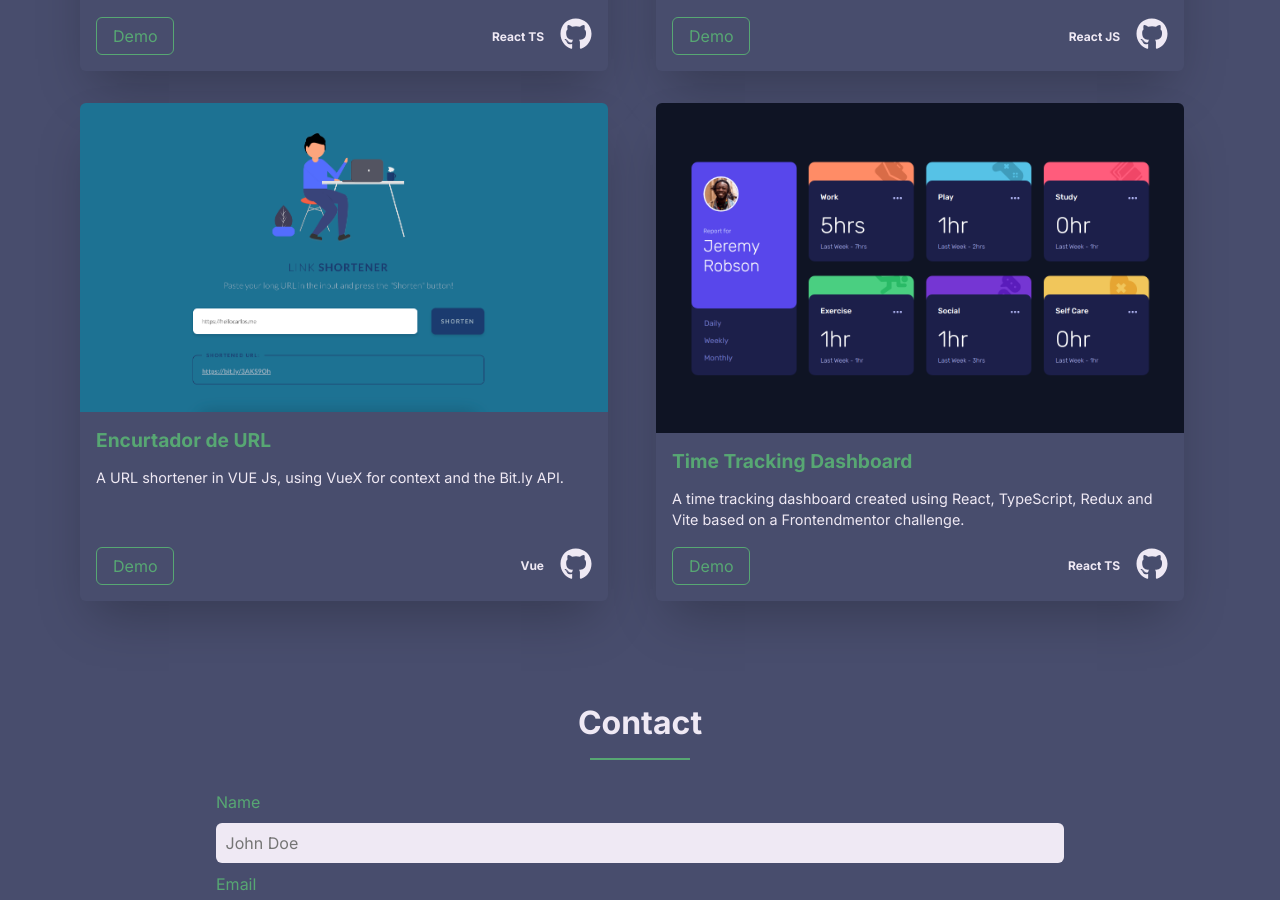
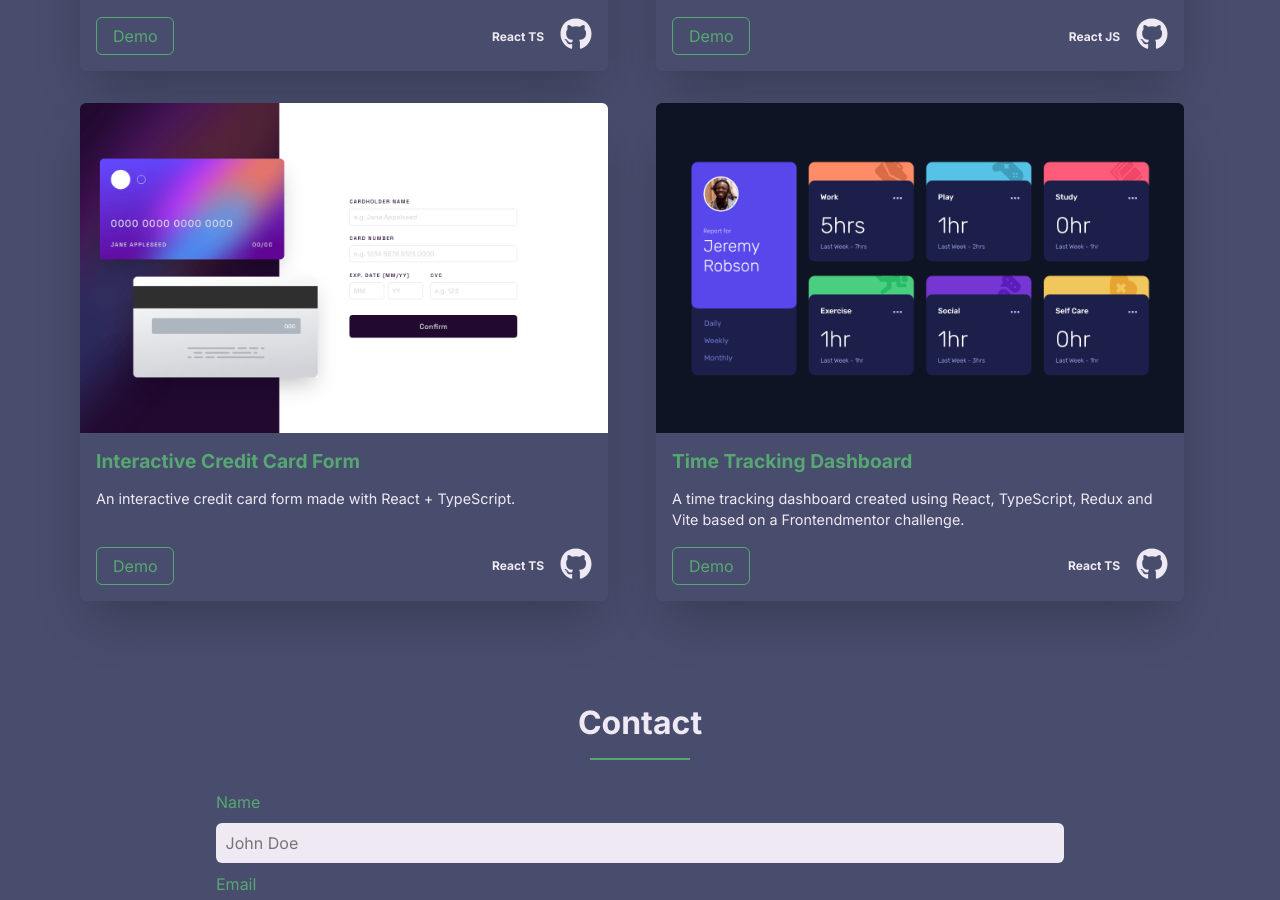
Before and after one commit to kdumagalhaes/hellocarlos, a React (Vite) app: page / in a window 1280 px wide. Shown: the part 2059-2959 px from the top of the page. Built offline with nearby package versions, Linux system fonts and the light colour scheme.

Commit message:
Add new project Interactive Card Details Form

```diff
--- a/src/components/Projects/Card/Card.tsx
+++ b/src/components/Projects/Card/Card.tsx
@@ -2,7 +2,7 @@ import { Container } from './styles'
 
 // assets
 import { FaGithub } from 'react-icons/fa'
-import Encurtador from '../../../assets/thumbnails/encurtador.webp'
+import CardForm from '../../../assets/thumbnails/card-form.webp'
 import CoffeeDelivery from '../../../assets/thumbnails/coffee-delivery-screen.webp'
 import TimeTracking from '../../../assets/thumbnails/time-tracking-screen.webp'
 import Dashboard from '../../../assets/thumbnails/dashboard.webp'
@@ -30,8 +30,8 @@ export function Card({
     case 'coffeedelivery':
       image = CoffeeDelivery
       break
-    case 'encurtador':
-      image = Encurtador
+    case 'card-form':
+      image = CardForm
       break
     case 'timetracking':
       image = TimeTracking
--- a/src/components/Projects/Projects.tsx
+++ b/src/components/Projects/Projects.tsx
@@ -25,11 +25,11 @@ const projects: CardProps[] = [
   },
   {
     description: 'projects.cards.cardDescription3',
-    language: 'Vue',
-    thumbnail: 'encurtador',
-    title: 'Encurtador de URL',
-    url: 'https://link-shortener-vue.vercel.app/',
-    repository: 'https://github.com/kdumagalhaes/link-shortener-vue',
+    language: 'React TS',
+    thumbnail: 'card-form',
+    title: 'Interactive Credit Card Form',
+    url: 'https://interactive-card-details-form-liard.vercel.app/',
+    repository: 'https://github.com/kdumagalhaes/interactive-card-details-form',
   },
   {
     description: 'projects.cards.cardDescription4',
--- a/src/components/i18n/locales/en-us.js
+++ b/src/components/i18n/locales/en-us.js
@@ -30,7 +30,7 @@ export default {
         cardDescription2:
           'A dashboard using grid display concepts with user-controlled theme switching.',
         cardDescription3:
-          'A URL shortener in VUE Js, using VueX for context and the Bit.ly API.',
+          'An interactive credit card form made with React + TypeScript.',
         cardDescription4:
           'A time tracking dashboard created using React, TypeScript, Redux and Vite based on a Frontendmentor challenge.',
       },
--- a/src/components/i18n/locales/fr-fr.js
+++ b/src/components/i18n/locales/fr-fr.js
@@ -23,7 +23,7 @@ export default {
       cards: {
         cardDescription1: `Un café ecommerce avec caisse fonctionnelle, pour former des concepts tels que la création d'itinéraire et l'API Context.`,
         cardDescription2: `Un tableau de bord utilisant des concepts d'affichage en grille avec changement de thème contrôlé par l'utilisateur.`,
-        cardDescription3: `Un raccourcisseur d'URL dans VUE Js, utilisant VueX pour le contexte et l'API Bit.ly.`,
+        cardDescription3: `Un formulaire de carte de crédit interactif réalisé avec React + TypeScript.`,
         cardDescription4: `Un tableau de bord de suivi du temps créé à l'aide de React, TypeScript, Redux et Vite basé sur un défi Frontendmentor.`,
       },
     },
--- a/src/components/i18n/locales/pt-br.js
+++ b/src/components/i18n/locales/pt-br.js
@@ -30,7 +30,7 @@ export default {
         cardDescription2:
           'Um dashboard utilizando conceitos de grid display com troca de tema controlada pelo usuário.',
         cardDescription3:
-          'Um encurtador de URL em VUE Js, utilizando VueX para contexto e a API do Bit.ly.',
+          'Um formulário de cartão de crédito interativo feito com React + TypeScript.',
         cardDescription4:
           'Um dashboard de acompanhamento de tempo criado usando React, TypeScript, Redux e Vite baseado em um desafio do Frontendmentor.',
       },
```
Also changed, not shown: src/assets/thumbnails/card-form.webp (added), src/assets/thumbnails/encurtador.webp (deleted).
